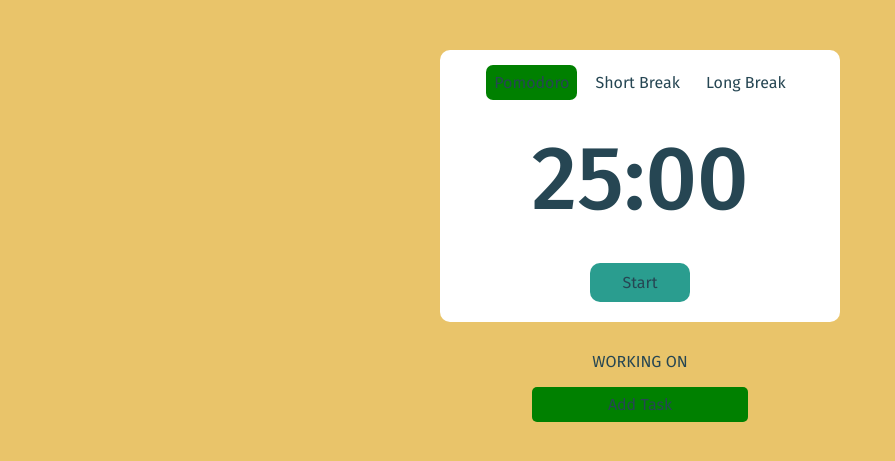
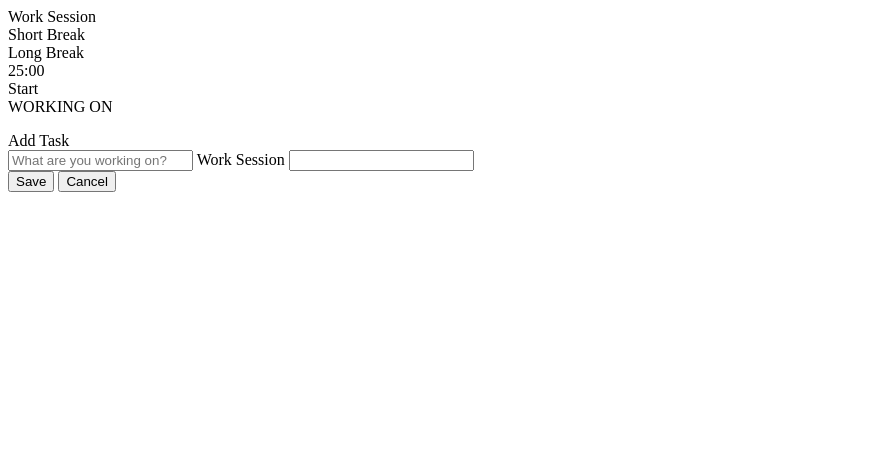
Before and after one commit to ngetichnicholas/Pomodoro-Timer, a Python web app: template app/templates/index.html in a window 1280 px wide. Shown: the top 461 px of the page, without its empty margins (0-895 px from the left). Run offline with Jinja, Linux system fonts and the light colour scheme; the template is opened without the code that fills it, so the values that code supplies are empty; some libraries are stand-ins or nearby versions.

Commit message:
Update timer template in index

```diff
--- a/app/static/css/index.css
+++ /dev/null
@@ -1,154 +0,0 @@
-@import url('https://fonts.googleapis.com/css2?family=Fira+Sans:wght@400;500&display=swap');
-
-body {
-    background-color: #e9c46a;
-    color: #264653;
-    font-family: 'Fira Sans', sans-serif;
-    margin: 0;
-    padding: 0;
-    width: 100%;
-}
-
-#timer {
-    margin: 50px auto 0;
-    background-color: white;
-    border-radius: 10px;
-    padding: 10px 0 20px;
-}
-
-.buttons {
-    width: fit-content;
-    margin: auto;
-}
-
-.button {
-    float: left;
-    margin: 5px;
-    cursor: pointer;
-    padding: 8px;
-    border-radius: 7px;
-}
-
-#countdown {
-    clear: both;
-    width: fit-content;
-    margin: auto;
-    font-size: 90px;
-    font-weight: 500;
-    padding: 20px;
-}
-
-#start-btn {
-    width: 40px;
-    margin: 10px auto 0;
-    padding: 10px 30px;
-    border-radius: 10px;
-    text-align: center;
-    background-color: #2a9d8f;
-    cursor: pointer;
-}
-
-.selected {
-    background-color: green;
-}
-
-#current-task-display {
-    width: 100%;
-    padding-top: 30px;
-    margin: auto;
-    text-align: center;
-}
-
-#tasks-container {
-    margin: auto;
-}
-
-ul {
-    padding: 0;
-}
-
-li {
-    list-style-type: none;
-    padding: 20px 10px;
-    margin-bottom: 5px;
-    background-color: white;
-    color: black;
-    border-radius: 5px;
-}
-
-.right {
-    float: right;
-}
-
-.delete-btn {
-    padding: 10px;
-    background-color: green;
-    color: white;
-    border-radius: 5px;
-    margin-left: 10px;
-    cursor: pointer;
-}
-
-#add-task-btn {
-    width: 200px;
-    margin: 0 auto 10px;
-    background-color: green;
-    padding: 8px;
-    border-radius: 5px;
-    cursor: pointer;
-    text-align: center;
-}
-
-#task-form {
-    clear: both;
-    background-color: white;
-    color: black;
-    height: 100px;
-    border-radius: 10px;
-    padding: 15px;
-}
-
-#text {
-    border: none;
-    width: 95%;
-    font-size: 18px;
-    margin-bottom: 5px;
-}
-
-#est-pomodoro {
-    margin: 10px 10px 0;
-    width: 50px;
-    padding: 5px;
-}
-
-#save, #cancel {
-    border: none;
-    width: 60px;
-    padding: 8px;
-    margin-left: 5px;
-    border-radius: 5px;
-    cursor: pointer;
-    float: right;
-}
-
-.hide {
-    display: none;
-}
-
-@media (min-width: 400px) {
-    #timer {
-        width: 400px;
-    }
-}
-
-@media (min-width: 470px) {
-    #task-form {
-        width: 470px;
-    }
-}
-
-@media (min-width: 500px) {
-    #tasks-container {
-        width: 500px;
-    }
-}
--- a/app/static/js/script.js
+++ /dev/null
@@ -1,233 +0,0 @@
-const pomodoroBtns = document.querySelectorAll('.button')
-const pomodoroBtn = document.getElementById('pomodoro-btn')
-const shortBreakBtn = document.getElementById('short-break-btn')
-const longBreakBtn = document.getElementById('long-break-btn')
-const startBtn = document.getElementById('start-btn')
-const countdownTimer = document.getElementById('countdown')
-const addTaskBtn = document.getElementById('add-task-btn')
-const addTaskForm = document.getElementById('task-form')
-const cancelBtn = document.getElementById('cancel')
-const taskNameInput = document.getElementById('text')
-const pomodoroInput = document.getElementById('est-pomodoro')
-const saveBtn = document.getElementById('save')
-const tasksList = document.getElementById('tasks')
-const template = document.getElementById('list-item-template')
-const selectedTask = document.getElementById('selected-task')
-const audio = document.getElementById('audio')
-let tasks = []
-let minutes = 25
-let seconds = 60
-let pause = true
-let pomodoro = "pomodoro"
-let pomodorosCompleted = 0
-let selectedTaskElement
-
-// event listener for pomodoro buttons
-document.addEventListener('click', e => {
-  if (!e.target.matches('.button')) return
-
-  // reset when pomodoro button selected
-  pause = true
-  seconds = 60
-  startBtn.innerHTML = "Start"
-
-  // only selected button has selected class
-  pomodoroBtns.forEach(button => {
-    button.classList.remove('selected')
-  })
-  e.target.classList.add('selected')
-
-  // set timer
-  if (e.target.matches('#pomodoro-btn')) {
-    countdownTimer.innerHTML = '25:00'
-    pomodoro = "pomodoro"
-    minutes = 25
-  } else if (e.target.matches('#short-break-btn')) {
-    countdownTimer.innerHTML = '05:00'
-    pomodoro = "short break"
-    minutes = 5
-  } else if (e.target.matches('#long-break-btn')) {
-    countdownTimer.innerHTML = '15:00'
-    pomodoro = "long break"
-    minutes = 15
-  }
-})
-
-// event listener for start button
-startBtn.addEventListener('click', () => {
-  // if countdown is paused, start/resume countdown, otherwise, pause countdown
-  if (pause) {
-    startBtn.innerHTML = "Pause"
-    pause = false
-    countdown()
-  } else if (!pause) {
-    startBtn.innerHTML = "Start"
-    pause = true
-  }
-})
-
-// show/hide task form
-addTaskBtn.addEventListener('click', () => {
-  addTaskForm.classList.toggle('hide')
-})
-
-// cancel task and close task form
-cancelBtn.addEventListener('click', () => {
-  taskNameInput.value = ""
-  pomodoroInput.value = ""
-  addTaskForm.classList.add('hide')
-})
-
-// save task and add to the task object to the array and list
-saveBtn.addEventListener('click', e => {
-  e.preventDefault()
-
-  // get the inputs
-  const taskName = taskNameInput.value
-  const pomodoros = pomodoroInput.value
-
-  // don't add task if a form element is blank or estimated pomodoros is <=0
-  if (taskName === "" || pomodoros === "" || pomodoros <= 0) return
-
-  // create new object
-  const newTask = {
-    name: taskName,
-    completedPomodoros: 0,
-    totalPomodoros: pomodoros,
-    complete: false,
-    id: new Date().valueOf().toString()
-  }
-  // add task to array
-  tasks.push(newTask)
-  // render task
-  addTask(newTask)
-
-  // clear inputs
-  taskNameInput.value = ""
-  pomodoroInput.value = ""
-})
-
-// event listener for the list item, checkbox and delete button
-document.addEventListener('click', e => {
-  // if a delete button is selected
-  if (e.target.matches('.delete-btn')) {
-    // find the list item associaited with the delete button and remove it
-    const listItem = e.target.closest('.list-item')
-    listItem.remove()
-
-    // find the id of the task to remove the task object from the array
-    const taskId = listItem.dataset.taskId
-    tasks = tasks.filter(task => task.id !== taskId)
-
-    // remove title when selected task is deleted
-    if (listItem === selectedTaskElement) {
-      selectedTask.innerHTML = ""
-    }
-  }
-  // if a list item is selected
-  if (e.target.matches('.list-item')) {
-    // set the task as the selected element and put title in selected-task div
-    selectedTaskElement = e.target
-    const taskName = e.target.querySelector('.task-name')
-    const text = taskName.innerHTML
-    selectedTask.innerHTML = text
-  }
-
-  // if a checkbox is selected
-  if (e.target.matches('input[type=checkbox]')) {
-    // ge the list item and the id of the item
-    const listItem = e.target.closest('.list-item')
-    const taskId = listItem.dataset.taskId
-    // find the task object in the array
-    const checkedTask = tasks.find(task => task.id === taskId)
-    // if set to true, change to false, and if set to false, set to true
-    if (checkedTask.complete) checkedTask.complete = false
-    else if (!checkedTask.complete) checkedTask.complete = true
-  }
-})
-
-// add task as list item
-function addTask(task) {
-  const templateClone = template.content.cloneNode(true)
-  const listItem = templateClone.querySelector('.list-item')
-  listItem.dataset.taskId = task.id
-  const checkbox = templateClone.querySelector('input[type=checkbox]')
-  checkbox.checked = task.complete
-  const taskName = templateClone.querySelector('.task-name')
-  taskName.innerHTML = task.name
-  const pomodoroCount = templateClone.querySelector('.pomodoro-count')
-  pomodoroCount.innerHTML = task.completedPomodoros.toString() + '/' + task.totalPomodoros
-  tasksList.appendChild(templateClone)
-}
-
-// countdown function
-function countdown() {
-  // return if countdown is paused
-  if (pause) return
-
-  // set minutes and seconds
-  let currentMins = minutes - 1
-  seconds--
-  countdownTimer.innerHTML = (currentMins < 10 ? "0" : "") + currentMins.toString() + ':' + (seconds < 10 ? "0" : "") + String(seconds)
-
-  // count down every second, when a minute is up, countdown one minute
-  // when time reaches 0:00, reset
-  if (seconds > 0) {
-    setTimeout(countdown, 1000);
-  } else if (currentMins > 0) {
-    seconds = 60
-    minutes--
-    countdown();
-  } else if (currentMins === 0) {
-    audio.play()
-    reset()
-  }
-}
-
-// reset function when countdown ends
-function reset() {
-  // set to start the next round
-  startBtn.innerHTML = "Start"
-  pause = true
-
-  pomodoroBtns.forEach(button => {
-    button.classList.remove('selected')
-  })
-
-  // if current round is a break, set for pomodoro
-  if (pomodoro === "short break" || pomodoro === "long break") {
-    pomodoro = "pomodoro"
-    countdownTimer.innerHTML = '25:00'
-    minutes = 25
-    pomodoroBtn.classList.add('selected')
-    return
-  }
-
-  // if current round is a pomodoro, set for break
-  // if less than four pomodoros have been completed, go to short break
-  // if four pomodoros have been completed, go to long break
-  if (pomodoro === "pomodoro" && pomodorosCompleted < 4) {
-    pomodorosCompleted++
-    pomodoro = "short break"
-    countdownTimer.innerHTML = '05:00'
-    minutes = 5
-    shortBreakBtn.classList.add('selected')
-  } else if (pomodoro === "pomodoro" && pomodorosCompleted === 4) {
-    pomodorosCompleted = 0
-    pomodoro = "long break"
-    countdownTimer.innerHTML = '15:00'
-    minutes = 15
-    longBreakBtn.classList.add('selected')
-  }
-
-  // if a task has been selected
-  if (selectedTaskElement != null) {
-    const selectedTaskId = selectedTaskElement.dataset.taskId
-    const current = tasks.find(task => task.id === selectedTaskId)
-    current.completedPomodoros++
-    const pomodoroCount = selectedTaskElement.querySelector('.pomodoro-count')
-    pomodoroCount.innerHTML = current.completedPomodoros.toString() + '/' + current.totalPomodoros
-  }
-
-  // TODO add option to start next round automatically
-}
--- a/app/templates/index.html
+++ b/app/templates/index.html
@@ -7,7 +7,7 @@
 
 <div id="timer">
   <div class="buttons">
-    <div class="button selected" id="pomodoro-btn">Pomodoro</div>
+    <div class="button selected" id="pomodoro-btn">Work Session</div>
     <div class="button" id="short-break-btn">Short Break</div>
     <div class="button" id="long-break-btn">Long Break</div>
   </div>
@@ -26,7 +26,7 @@
 
   <form id="task-form" class="hide">
     <input id="text" type="text" placeholder="What are you working on?">
-    <label for="est-pomodoro">Est Pomodoro</label>
+    <label for="est-pomodoro">Work Session</label>
     <input id="est-pomodoro" type="number">
     <div id="btn-container">
       <button id="save" type="submit">Save</button>
@@ -34,7 +34,6 @@
     </div>
   </form>
 </div>
-
 <template id="list-item-template">
   <li class="list-item">
     <input type="checkbox">
```
